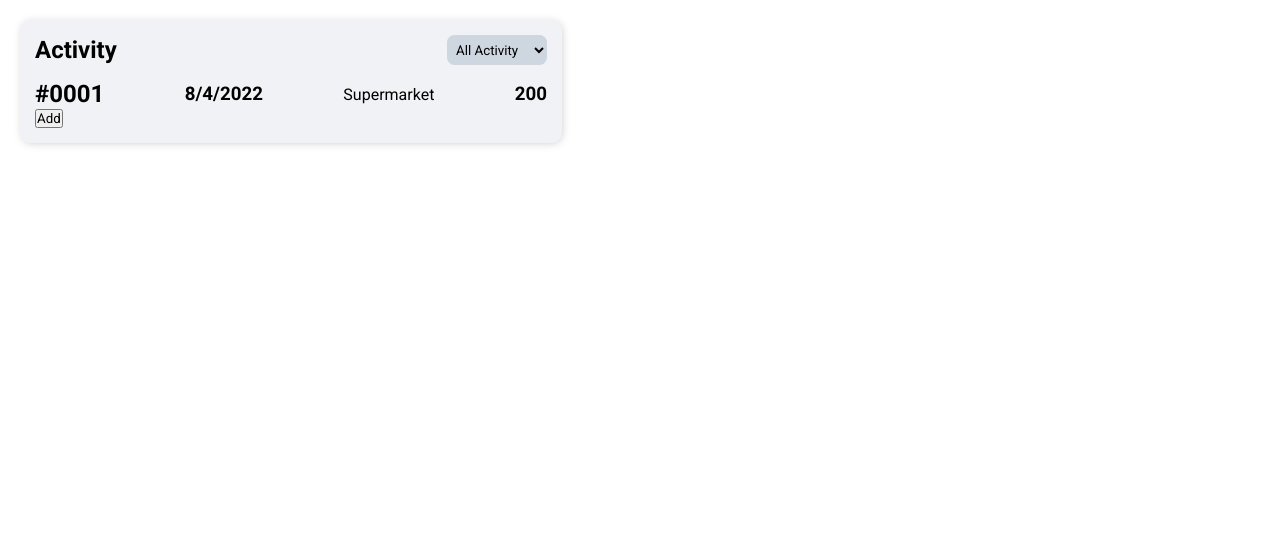
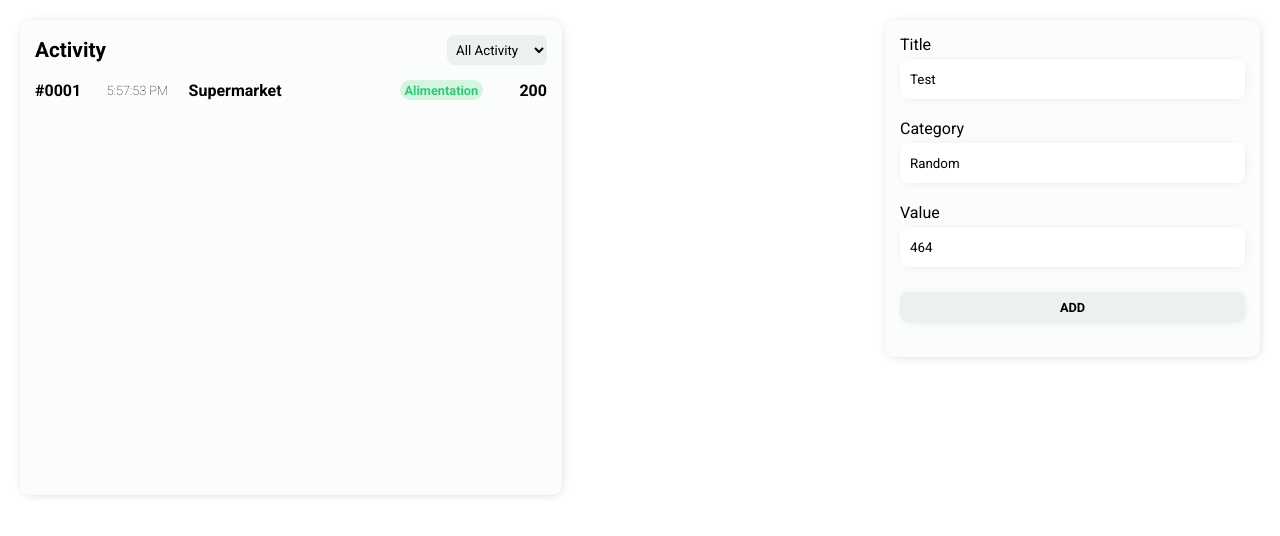
Before and after one commit to renato-art/personal-expenses-dashboard, a React app: page / in a window 1280 px wide. Shown: the top 536 px of the page. Built offline with nearby package versions, Linux system fonts and the light colour scheme.

Commit message:
feat: create functional add new entry form

```diff
--- a/src/App.css
+++ b/src/App.css
@@ -4,13 +4,19 @@
     font-family: 'Roboto', sans-serif;
 }
 
+.content-container {
+    display: flex;
+    justify-content: space-between;
+}
+
 .activity-container {
     margin: 20px;
     padding: 15px;
     width: 40vw;
-    background-color: #f1f2f6;
+    height: 445px;
+    background-color: #FBFCFC;
     border-radius: 10px;
-    box-shadow: 1px 1px 10px -2px rgba(0, 0, 0, 0.25)
+    box-shadow: 1px 1px 12px -4px rgba(0, 0, 0, 0.25);
 }
 
 .activity-header {
@@ -20,9 +26,13 @@
     margin-bottom: 15px;
 }
 
+.activity-header-title {
+    font-size: 1.3rem;
+}
+
 .activity-header-selector {
     border: 0px;
-    background-color: #ced6e0;
+    background-color: #ECF0F1;
     width: 100px;
     height: 30px;
     padding: 5px;
@@ -33,4 +43,91 @@
     display: flex;
     justify-content: space-between;
     align-items: center;
+    margin-bottom: 20px;
 }
+
+.entryCard-container h2, p {
+    font-size: 1rem;
+    font-weight: 700;
+}
+
+.entryCard-id {
+    display: table;
+    width: 10%;
+    text-align: left;
+}
+
+.entryCard-date {
+    font-size: 0.8rem;
+    display: table;
+    width: 20%;
+    text-align: center;
+    font-weight: 100;
+}
+
+.entryCard-title {
+    display: table;
+    width: 41.25%;
+    text-align: left;
+}
+
+.entryCard-category {
+    display: flex;
+    width: 16.25%;
+    height: 20px;
+    justify-content: center;
+    align-items: center;
+    background-color: #D5F5E3;
+    border-radius: 10px;
+}
+
+.entryCard-category-text {
+    font-size: 0.8rem;
+    color: #2ECC71;
+}
+
+.entryCard-value {
+    font-size: 1rem;
+    display: table;
+    width: 12.5%;
+    text-align: right;
+}
+
+.newEntry-form-container {
+    margin: 20px;
+    padding: 15px;
+    width: 345px;
+    height: 100%;
+    background-color: #FBFCFC;
+    border-radius: 10px;
+    box-shadow: 1px 1px 12px -4px rgba(0, 0, 0, 0.25);
+}
+
+.newEntry-form-content {
+    display: flex;
+    width: 100%;
+    flex-direction: column;
+}
+
+.newEntry-form-content input, button {
+    margin-bottom: 20px;
+    margin-top: 5px;
+    height: 30px;
+    padding: 5px 10px;
+    border-radius: 7.5px;
+    border: none;
+    box-shadow: 1px 1px 12px -6px rgba(0, 0, 0, 0.25);
+}
+
+.newEntry-form-content button {
+    background-color: #ECF0F1;
+    font-size: 0.8rem;
+    font-weight: 700;
+    transition: 0.3s;
+}
+
+.newEntry-form-content button:hover {
+    background-color: #D0D3D4;
+    font-size: 0.84rem;
+    transform: scale(1.02);
+}
--- a/src/App.tsx
+++ b/src/App.tsx
@@ -1,32 +1,60 @@
-import React, { Component } from "react"
+import React, { Component, FormEvent } from "react"
 import { RegistryContext, entries, Entry } from "./hooks/registry"
+import { Activity } from "./components/dashboard-components/activity"
 
 import "./App.css"
 
-class App extends Component<{}, {entries: Entry[], setEntries: (newEntry: Entry) => void}> {
-  setEntries: (newEntry: Entry) => void
+class App extends Component<{}, { entries: Entry[], setEntries: () => void, setNewEntry: (event: FormEvent<HTMLInputElement>) => void, entry: any }> {
+  setEntries: () => void
+  setNewEntry: (event: FormEvent<HTMLInputElement>) => void
 
-  constructor (props) {
+  constructor(props) {
     super(props)
 
-    this.setEntries = (newEntry: Entry) => {
+    this.setEntries = () => {
+      const newEntry: Entry = {
+        ...this.state.entry,
+        id: `#${Math.round(Math.random() * 10000)}`,
+        createdOn: new Date()
+      }
       this.setState(state => ({
         entries: [...state.entries, newEntry]
       }))
     }
 
+    this.setNewEntry = (event: FormEvent<HTMLInputElement>): void => {
+      this.handleChange(event)
+    }
+
     this.state = {
       entries,
-      setEntries: this.setEntries
+      setEntries: this.setEntries,
+      setNewEntry: this.setNewEntry,
+      entry: {
+        title: "Test",
+        value: Math.round(Math.random() * 1000),
+        category: "Random"
+      }
     }
+  }
 
-    console.log(this.state)
+  handleChange(event: FormEvent<HTMLInputElement>) {
+    const target = event.currentTarget
+    const value = target.value
+    const name = target.name
+
+    this.setState({
+      entry: { ...this.state.entry, ...{
+        [name]: value
+      }}
+    })
   }
-  render () {
+
+  render() {
     return (
       <main>
         <RegistryContext.Provider value={this.state}>
-          <Content/>
+          <Content />
         </RegistryContext.Provider>
       </main>
     )
@@ -36,38 +64,22 @@ class App extends Component<{}, {entries: Entry[], setEntries: (newEntry: Entry)
 const Content = () => {
   return (
     <div className="content-container">
-      <section className="activity-container">
-        <header className="activity-header">
-          <h2 className="activity-header-title"><b>Activity</b></h2>
-          <select className="activity-header-selector">
-            <option value="all">All Activity</option>
-          </select>
-        </header>
+      <Activity />
+      <div className="newEntry-form-container">
         <RegistryContext.Consumer>
-          {({ entries, setEntries }) => (
-            <div>
-              {entries.sort((firstEntry, secondEntry) => {
-                return secondEntry.createdOn.getTime() - firstEntry.createdOn.getTime()
-              }).map((entry) => (
-                <div className="entryCard-container">
-                  <h2>{entry.id}</h2>
-                  <h3>{entry.createdOn.toLocaleDateString()}</h3>
-                  <p>{entry.title}</p>
-                  <h3>{entry.value}</h3>
-                </div>
-              ))}
-              <button onClick={() => setEntries({
-                id: `#${Math.round(Math.random()*10000)}`,
-                title: "Test",
-                value: Math.round(Math.random()*1000),
-                category: "Random",
-                createdOn: new Date()
-              })}>Add</button>
+          {({ entry, setNewEntry, setEntries }) => (
+            <div className="newEntry-form-content">
+              <label>Title</label>
+              <input type="text" value={entry.title} name="title" onChange={setNewEntry} />
+              <label>Category</label>
+              <input type="text" value={entry.category} name="category" onChange={setNewEntry} />
+              <label>Value</label>
+              <input type="number" value={entry.value} name="value" onChange={setNewEntry} />
+              <button onClick={setEntries}>ADD</button>
             </div>
-
           )}
         </RegistryContext.Consumer>
-      </section>
+      </div>
     </div>
   )
 }
--- /dev/null
+++ b/src/components/dashboard-components/activity/index.tsx
@@ -0,0 +1,39 @@
+import React from "react"
+import { Component } from "react"
+import { RegistryContext } from "../../../hooks/registry"
+
+export class Activity extends Component {
+  render() {
+    return (
+      <section className="activity-container">
+        <header className="activity-header">
+          <h2 className="activity-header-title"><b>Activity</b></h2>
+          <select className="activity-header-selector">
+            <option value="all">All Activity</option>
+          </select>
+        </header>
+        <RegistryContext.Consumer>
+          {({ entries, setEntries }) => (
+            <div>
+              {entries.sort((firstEntry, secondEntry) => {
+                return secondEntry.createdOn.getTime() - firstEntry.createdOn.getTime()
+              })
+              .slice(0, 10)
+              .map((entry) => (
+                <div className="entryCard-container">
+                  <h2 className="entryCard-id">{entry.id}</h2>
+                  <h3 className="entryCard-date">{entry.createdOn.toLocaleTimeString()}</h3>
+                  <p className="entryCard-title">{entry.title}</p>
+                  <div className="entryCard-category">
+                    <h3 className="entryCard-category-text">{entry.category}</h3>
+                  </div>
+                  <h3 className="entryCard-value">{entry.value}</h3>
+                </div>
+              ))}
+            </div>
+          )}
+        </RegistryContext.Consumer>
+      </section>
+    )
+  }
+}
--- a/src/hooks/registry/index.ts
+++ b/src/hooks/registry/index.ts
@@ -1,4 +1,4 @@
-import { createContext, useState } from "react"
+import { createContext, FormEvent } from "react"
 
 export interface Entry {
     id: string
@@ -23,5 +23,13 @@ entries.push(defaultEntry)
 
 export const RegistryContext = createContext({
     entries,
-    setEntries: (newEntry: Entry) => {}
+    setEntries: () => {},
+    setNewEntry: (event: FormEvent<HTMLInputElement>) => {},
+    entry: {
+        id: "",
+        title: "",
+        category: "",
+        value: 0,
+        createdOn: new Date()
+    }
 })
```
